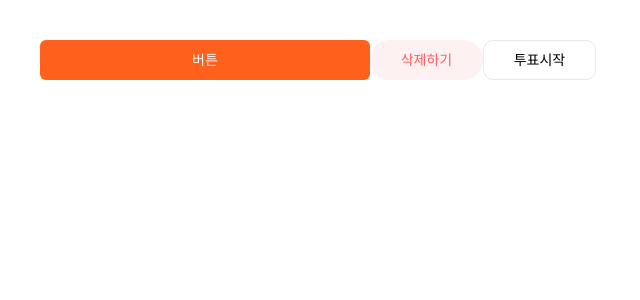
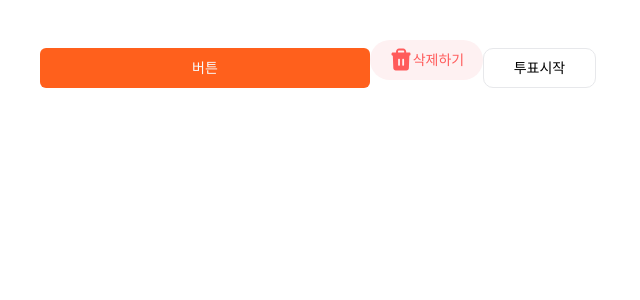
Before and after one commit to mash-up-kr/piikii_web, a Next.js app: page /button in a window 1280 px wide. Shown: the top 300 px of the page, without its empty margins (0-640 px from the left). Built offline with nearby package versions, Linux system fonts and the light colour scheme.

Commit message:
#2 icon sample update

```diff
--- a/app/button/page.tsx
+++ b/app/button/page.tsx
@@ -1,11 +1,15 @@
 import { Button } from "@/components/common/Button/Button";
+import Image from "next/image";
 import React from "react";
 
 const ButtonComponentPage = () => {
   return (
     <div className="mt-10 mx-10">
       <Button>버튼</Button>
-      <Button variant={"secondary"}>삭제하기</Button>
+      <Button variant={"secondary"}>
+        <Image src="/trash.svg" alt="trash" width={24} height={24} />
+        삭제하기
+      </Button>
       <Button variant={"natural"}>투표시작</Button>
     </div>
   );
```
